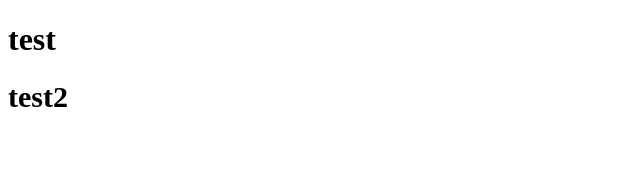
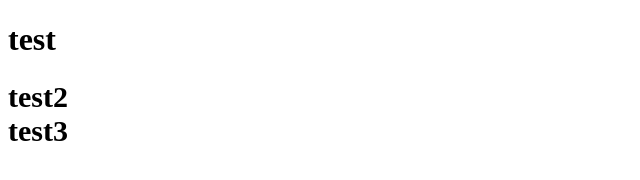
Before and after one commit to yutakachi/xfree_html, a plain HTML site: page index.html in a window 1280 px wide. Shown: the whole page, without its empty margins (0-640 px from the left). Drawn offline with Linux system fonts and the light colour scheme.

Commit message:
thinkpad 追加

```diff
--- a/index.html
+++ b/index.html
@@ -9,5 +9,6 @@
   <body>
     <h1>test</h1>
     <div>test2</div>
+    <div>test3</div>
   </body>
 </html>
```
Also changed, not shown: 1 other file.
